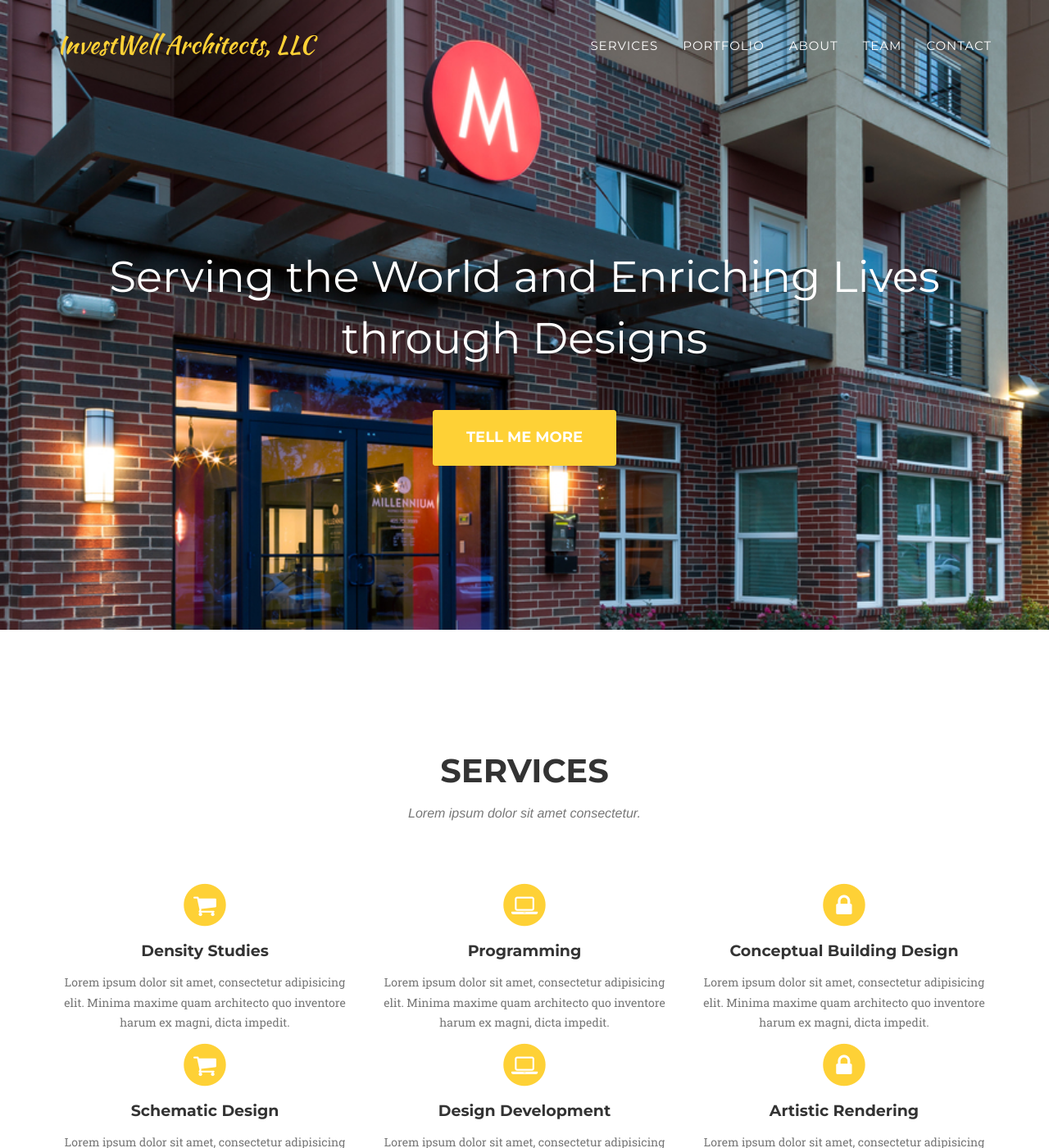
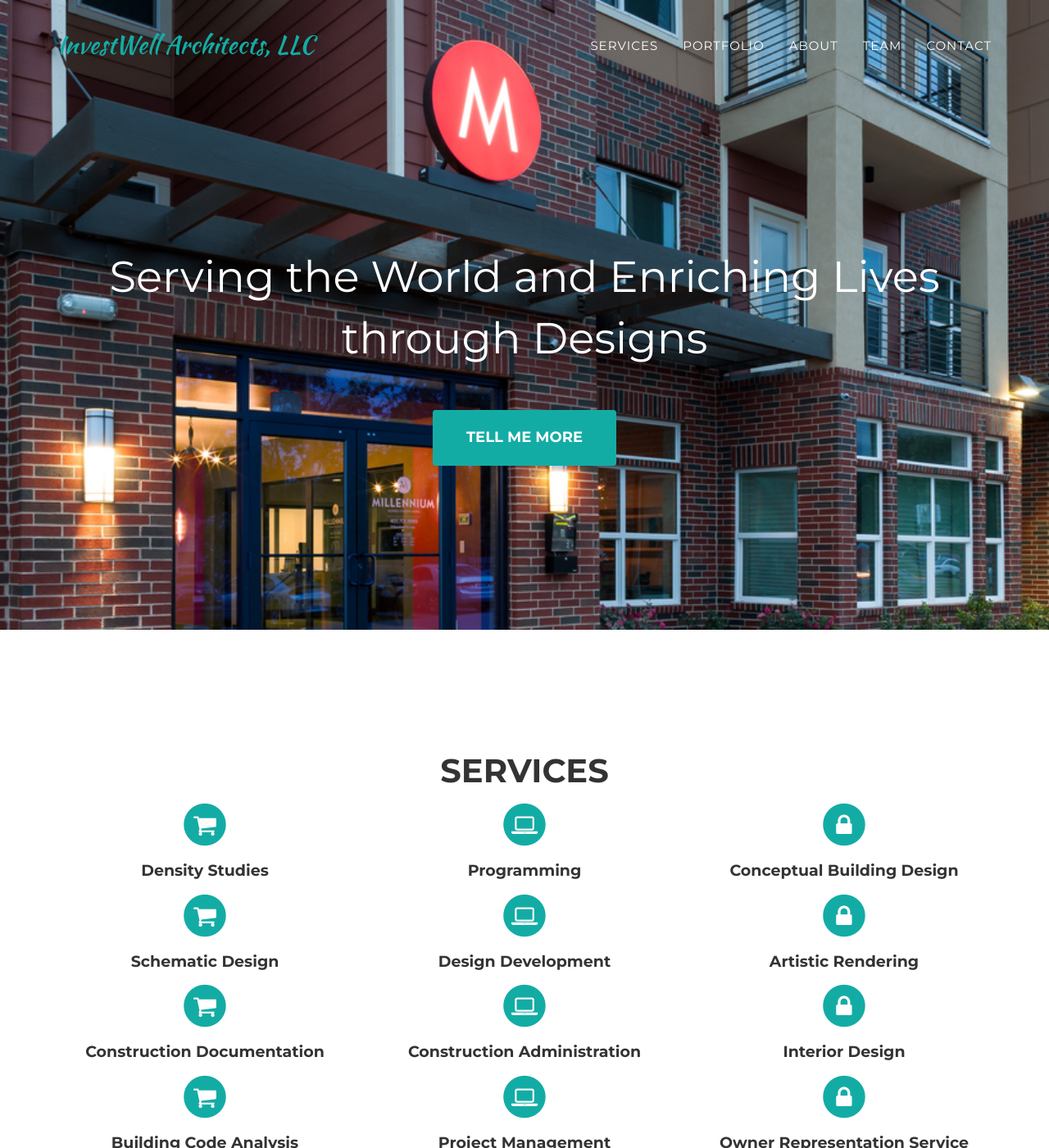
Before and after one commit to Edderic/investwell-architects, a Jekyll site: the page built from _posts/2014-07-15-project-4.markdown, in a window 1280 px wide and 1400 px high. Shown: the whole window at 82% size. Built offline with Jekyll 4.4.1, drawn with Linux system fonts in a browser that asks for light colours; some web fonts are replaced; some of the changed text lies outside the part shown.

Commit message:
change primary background color
- added vertical spacing to each service

```diff
--- a/_config.yml
+++ b/_config.yml
@@ -10,8 +10,8 @@ description: "Write an awesome description for your new site here. You can edit
 
 # Color settings (hex-codes without the leading hash-tag)
 color:
-  primary: fed136
-  secondary: fec503
+  primary: 13ACA5
+  secondary: 15EFE5
   secondary-dark: 333
 
 # Team names, titles and social links
--- a/_includes/services.html
+++ b/_includes/services.html
@@ -4,7 +4,6 @@
             <div class="row">
                 <div class="col-lg-12 text-center">
                     <h2 class="section-heading">Services</h2>
-                    <h3 class="section-subheading text-muted">Lorem ipsum dolor sit amet consectetur.</h3>
                 </div>
             </div>
             <div class="row text-center">
@@ -14,7 +13,6 @@
                         <i class="fa fa-shopping-cart fa-stack-1x fa-inverse"></i>
                     </span>
                     <h4 class="service-heading">Density Studies</h4>
-                    <p class="text-muted">Lorem ipsum dolor sit amet, consectetur adipisicing elit. Minima maxime quam architecto quo inventore harum ex magni, dicta impedit.</p>
                 </div>
                 <div class="col-md-4">
                     <span class="fa-stack fa-2x">
@@ -22,7 +20,6 @@
                         <i class="fa fa-laptop fa-stack-1x fa-inverse"></i>
                     </span>
                     <h4 class="service-heading">Programming</h4>
-                    <p class="text-muted">Lorem ipsum dolor sit amet, consectetur adipisicing elit. Minima maxime quam architecto quo inventore harum ex magni, dicta impedit.</p>
                 </div>
                 <div class="col-md-4">
                     <span class="fa-stack fa-2x">
@@ -30,7 +27,6 @@
                         <i class="fa fa-lock fa-stack-1x fa-inverse"></i>
                     </span>
                     <h4 class="service-heading">Conceptual Building Design</h4>
-                    <p class="text-muted">Lorem ipsum dolor sit amet, consectetur adipisicing elit. Minima maxime quam architecto quo inventore harum ex magni, dicta impedit.</p>
                 </div>
             </div>
             <div class="row text-center">
@@ -40,7 +36,6 @@
                         <i class="fa fa-shopping-cart fa-stack-1x fa-inverse"></i>
                     </span>
                     <h4 class="service-heading">Schematic Design</h4>
-                    <p class="text-muted">Lorem ipsum dolor sit amet, consectetur adipisicing elit. Minima maxime quam architecto quo inventore harum ex magni, dicta impedit.</p>
                 </div>
                 <div class="col-md-4">
                     <span class="fa-stack fa-2x">
@@ -48,7 +43,6 @@
                         <i class="fa fa-laptop fa-stack-1x fa-inverse"></i>
                     </span>
                     <h4 class="service-heading">Design Development</h4>
-                    <p class="text-muted">Lorem ipsum dolor sit amet, consectetur adipisicing elit. Minima maxime quam architecto quo inventore harum ex magni, dicta impedit.</p>
                 </div>
                 <div class="col-md-4">
                     <span class="fa-stack fa-2x">
@@ -56,7 +50,6 @@
                         <i class="fa fa-lock fa-stack-1x fa-inverse"></i>
                     </span>
                     <h4 class="service-heading">Artistic Rendering</h4>
-                    <p class="text-muted">Lorem ipsum dolor sit amet, consectetur adipisicing elit. Minima maxime quam architecto quo inventore harum ex magni, dicta impedit.</p>
                 </div>
             </div>
             <div class="row text-center">
@@ -66,7 +59,6 @@
                         <i class="fa fa-shopping-cart fa-stack-1x fa-inverse"></i>
                     </span>
                     <h4 class="service-heading">Construction Documentation</h4>
-                    <p class="text-muted">Lorem ipsum dolor sit amet, consectetur adipisicing elit. Minima maxime quam architecto quo inventore harum ex magni, dicta impedit.</p>
                 </div>
                 <div class="col-md-4">
                     <span class="fa-stack fa-2x">
@@ -74,7 +66,6 @@
                         <i class="fa fa-laptop fa-stack-1x fa-inverse"></i>
                     </span>
                     <h4 class="service-heading">Construction Administration</h4>
-                    <p class="text-muted">Lorem ipsum dolor sit amet, consectetur adipisicing elit. Minima maxime quam architecto quo inventore harum ex magni, dicta impedit.</p>
                 </div>
                 <div class="col-md-4">
                     <span class="fa-stack fa-2x">
@@ -82,7 +73,6 @@
                         <i class="fa fa-lock fa-stack-1x fa-inverse"></i>
                     </span>
                     <h4 class="service-heading">Interior Design</h4>
-                    <p class="text-muted">Lorem ipsum dolor sit amet, consectetur adipisicing elit. Minima maxime quam architecto quo inventore harum ex magni, dicta impedit.</p>
                 </div>
             </div>
             <div class="row text-center">
@@ -92,7 +82,6 @@
                         <i class="fa fa-shopping-cart fa-stack-1x fa-inverse"></i>
                     </span>
                     <h4 class="service-heading">Building Code Analysis</h4>
-                    <p class="text-muted">Lorem ipsum dolor sit amet, consectetur adipisicing elit. Minima maxime quam architecto quo inventore harum ex magni, dicta impedit.</p>
                 </div>
                 <div class="col-md-4">
                     <span class="fa-stack fa-2x">
@@ -100,7 +89,6 @@
                         <i class="fa fa-laptop fa-stack-1x fa-inverse"></i>
                     </span>
                     <h4 class="service-heading">Project Management</h4>
-                    <p class="text-muted">Lorem ipsum dolor sit amet, consectetur adipisicing elit. Minima maxime quam architecto quo inventore harum ex magni, dicta impedit.</p>
                 </div>
                 <div class="col-md-4">
                     <span class="fa-stack fa-2x">
@@ -108,7 +96,6 @@
                         <i class="fa fa-lock fa-stack-1x fa-inverse"></i>
                     </span>
                     <h4 class="service-heading">Owner Representation Service</h4>
-                    <p class="text-muted">Lorem ipsum dolor sit amet, consectetur adipisicing elit. Minima maxime quam architecto quo inventore harum ex magni, dicta impedit.</p>
                 </div>
             </div>
             <div class="row text-center">
@@ -118,7 +105,6 @@
                         <i class="fa fa-shopping-cart fa-stack-1x fa-inverse"></i>
                     </span>
                     <h4 class="service-heading">Land Planning</h4>
-                    <p class="text-muted">Lorem ipsum dolor sit amet, consectetur adipisicing elit. Minima maxime quam architecto quo inventore harum ex magni, dicta impedit.</p>
                 </div>
                 <div class="col-md-6">
                     <span class="fa-stack fa-2x">
@@ -126,7 +112,6 @@
                         <i class="fa fa-laptop fa-stack-1x fa-inverse"></i>
                     </span>
                     <h4 class="service-heading">Master Planning</h4>
-                    <p class="text-muted">Lorem ipsum dolor sit amet, consectetur adipisicing elit. Minima maxime quam architecto quo inventore harum ex magni, dicta impedit.</p>
                 </div>
             </div>
         </div>
```
Also changed, not shown: _posts/2014-07-13-project-6.markdown (deleted, +0 -15 lines), _posts/2014-07-14-project-5.markdown (deleted, +0 -15 lines), _posts/2014-07-15-project-4.markdown (+4 -4 lines), _posts/2014-07-16-project-3.markdown (+4 -4 lines), _posts/2014-07-17-project-2.markdown (+4 -4 lines), _posts/2014-07-18-project-1.markdown (+4 -4 lines), img/portfolio/abbey.jpeg (added), img/portfolio/chipolebrok-1.jpeg (added), img/portfolio/chipolebrok.jpeg (added), img/portfolio/millenium-1.jpeg (added), img/portfolio/millenium-2.jpeg (added), img/portfolio/millenium.jpeg (added), img/portfolio/rlj4.jpg (added).
